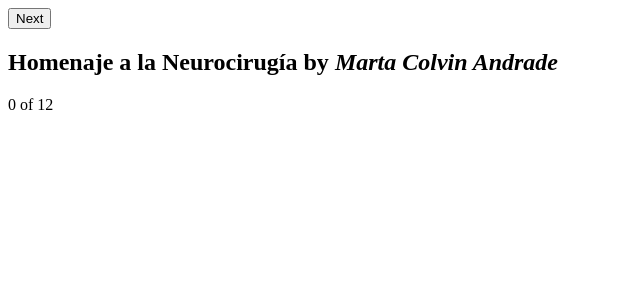
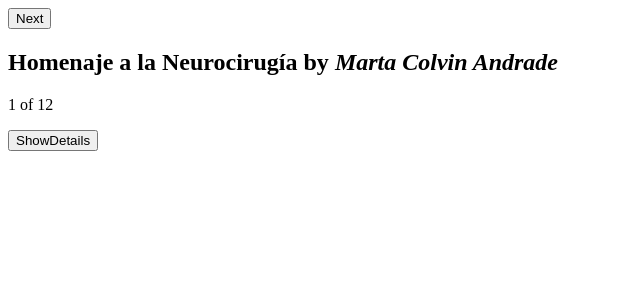
Before and after one commit to get-aakash/reactPlayground, a React (Vite) app: page / in a window 1280 px wide. Shown: the top 300 px of the page, without its empty margins (0-640 px from the left). Built offline with nearby package versions, Linux system fonts and the light colour scheme.

Commit message:
managing state

```diff
--- a/src/App.jsx
+++ b/src/App.jsx
@@ -4,17 +4,28 @@ import {sculptureList} from "./components/data";
 
 const App = () => {
   const [index,setIndex] = useState(0)
-  let sculpture = sculptureList
+  const [display,setDisplay] = useState(true)
+  let sculpture = sculptureList[index]
 
   function onButtonClick(){
     setIndex(index+1)
+    console.log(sculpture.length)
+    if(index===sculptureList.length-1){
+      setIndex(0)
+    }
 
+  }
+
+  function toggleShowMore(){
+    setDisplay(!display)
   }
   return (
     <div>
       <button onClick={onButtonClick}>Next</button>
-      <h2>{sculpture[index].name} by <i>{sculpture[index].artist}</i></h2>
-      <p>{index} of {sculpture.length}</p>
+      <h2>{sculpture.name} by <i>{sculpture.artist}</i></h2>
+      <p>{index+1} of {sculptureList.length}</p>
+      <button onClick={toggleShowMore}>{display?"ShowDetails":"HideDetails"}</button>
+      {!display&&<p>{sculpture.description}</p>}
     </div>
   )
 }
```
